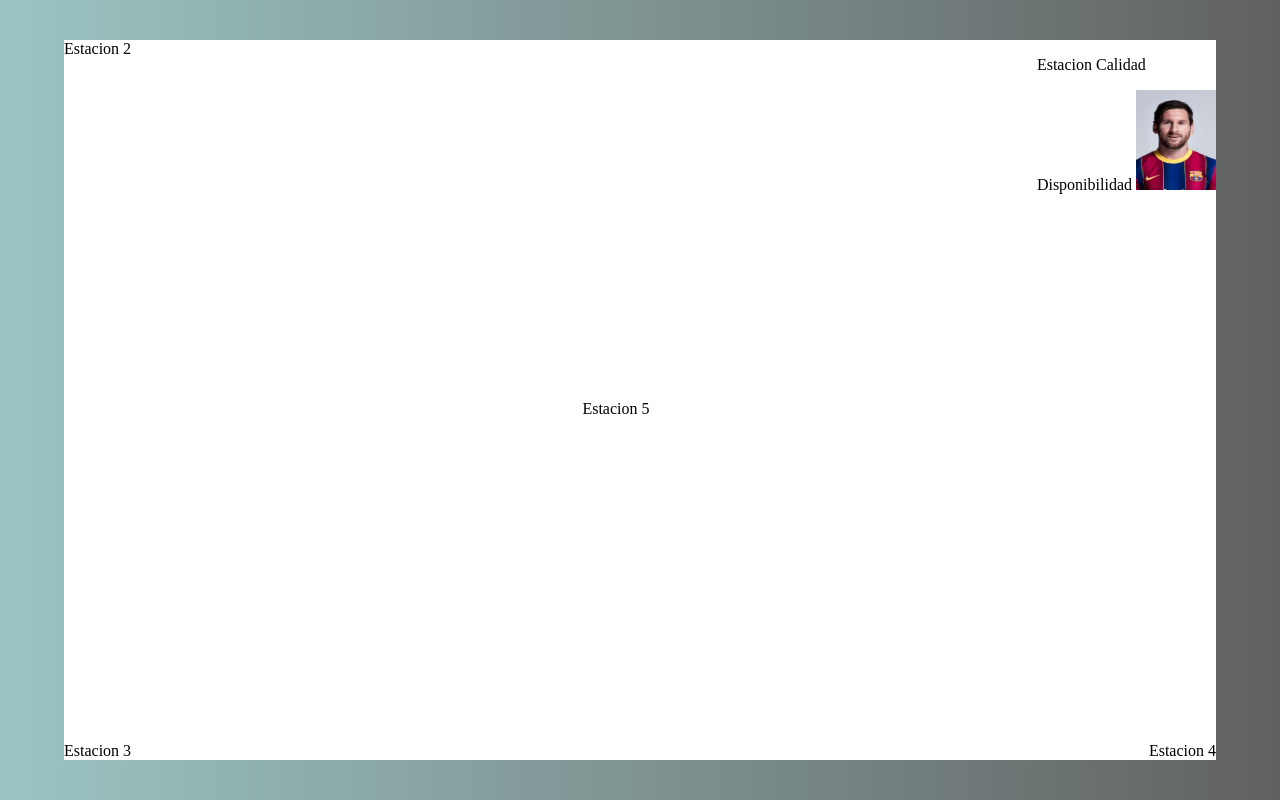
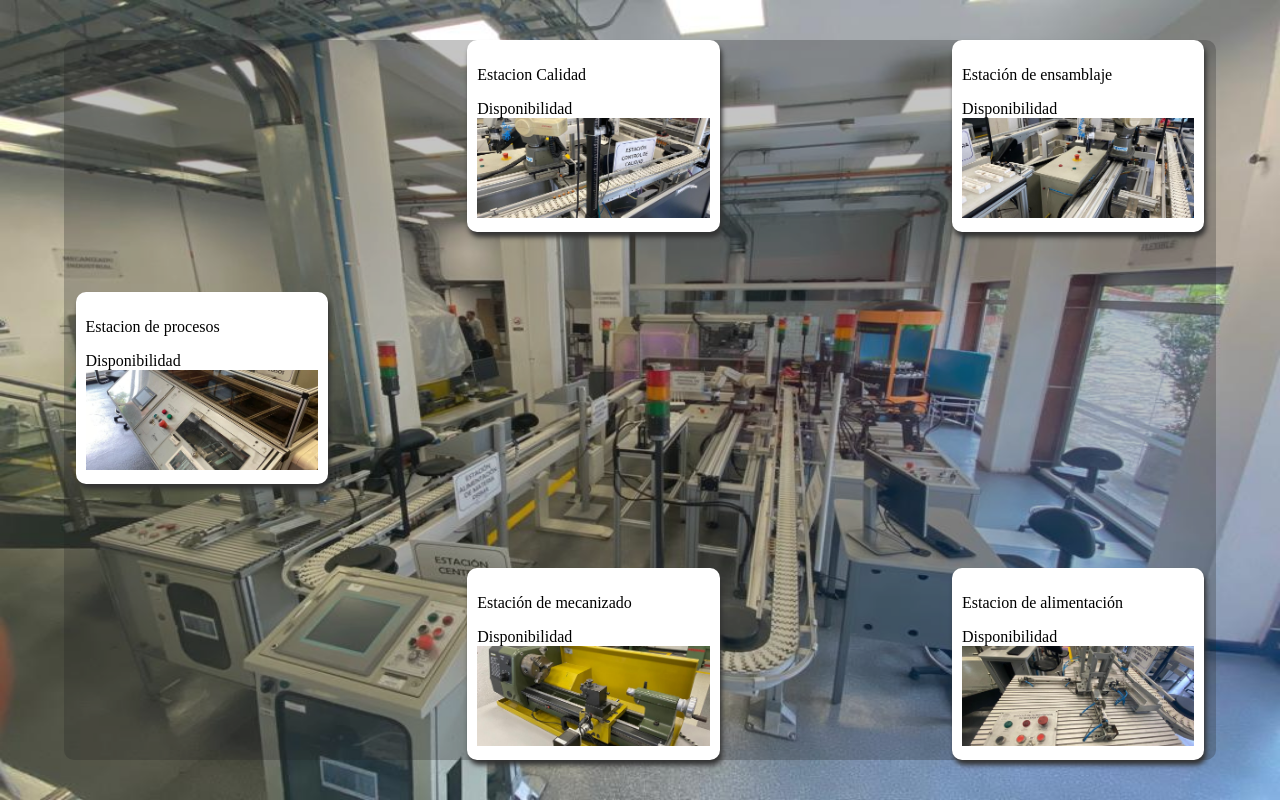
Before and after one commit to andresflorez16/plc-web, a plain HTML site: page index.html in a window 1280 px wide. Drawn offline with Linux system fonts and the light colour scheme.

Commit message:
layout styles

```diff
--- a/index.html
+++ b/index.html
@@ -11,14 +11,30 @@
       <div class="layout">
           <div class="content">
               <div class="station1">
-                  <p>Estacion Calidad</p>
+                  <p>Estación de ensamblaje</p>
                   <span>Disponibilidad</span>
-                  <img id="imgStation1" src="MESSI.jpg" />
+                  <img class="imgStation1" src="/imgs/ensamblaje.jpeg" />
               </div>
-              <div class="station2">Estacion 2</div>
-              <div class="station3">Estacion 3</div>
-              <div class="station4">Estacion 4</div>
-              <div class="station5">Estacion 5</div>
+              <div class="station2">
+                <p>Estacion Calidad</p>
+                <span>Disponibilidad</span>
+                <img class="imgStation1" src="/imgs/calidad.jpeg" />
+              </div>
+              <div class="station3">
+                <p>Estación de mecanizado</p>
+                <span>Disponibilidad</span>
+                <img class="imgStation1" src="/imgs/mecanizado.jpeg" />
+              </div>
+              <div class="station4">
+                <p>Estacion de alimentación</p>
+                <span>Disponibilidad</span>
+                <img class="imgStation1" src="/imgs/alimentacion.jpeg" />
+              </div>
+              <div class="station5">
+                <p>Estacion de procesos</p>
+                <span>Disponibilidad</span>
+                <img class="imgStation1" src="/imgs/procesos.jpeg" />
+              </div>
           </div>
       </div>
 	</body>
--- a/style.css
+++ b/style.css
@@ -1,14 +1,14 @@
 body {
 	margin: 0;
 	padding: 0;
-	background: #616161;  /* fallback for old browsers */
-	background: -webkit-linear-gradient(to right, #9bc5c3, #616161);  /* Chrome 10-25, Safari 5.1-6 */
-	background: linear-gradient(to right, #9bc5c3, #616161); /* W3C, IE 10+/ Edge, Firefox 16+, Chrome 26+, Opera 12+, Safari 7+ */
 	display: flex;
 	justify-content: center;
 	align-items: center;
 	height: 100vh;
-	width: 100vw;
+	width: 100%;
+	background-image: url('/imgs/background.jpeg');
+	background-repeat: no-repeat;
+	background-size: 100% 100%;
 }
 
 .layout {
@@ -21,7 +21,8 @@ body {
 
 .content {
 	position: relative;
-	background-color: #fff;
+	background-color: #2224;
+	border-radius: 10px;
 	width: 100%;
 	height: 100%;
 }
@@ -31,31 +32,52 @@ body {
 }
 
 .station1 {
-	right: 0;
+  background-color: #fff;
+	padding: 10px;
+	border-radius: 10px;
+	box-shadow: 2px 5px 5px #333;
+	right: 1%;
 	top: 0;
 }
 
-#imgStation1 {
-	width: 80px;
+.imgStation1 {
+	width: 100%;
 	height: 100px;
+	object-fit: cover;
 }
 
 .station2 {
-	left: 0;
+  background-color: #fff;
+	padding: 10px;
+	box-shadow: 2px 5px 5px #333;
+	border-radius: 10px;
+	left: 35%;
 	top: 0;
 }
 
 .station3 {
-	left: 0;
+  background-color: #fff;
+	padding: 10px;
+	border-radius: 10px;
+	box-shadow: 2px 5px 5px #333;
+	left: 35%;
 	bottom: 0;
 }
 
 .station4 {
-	right: 0;
+  background-color: #fff;
+	padding: 10px;
+	border-radius: 10px;
+	box-shadow: 2px 5px 5px #333;
+	right: 1%;
 	bottom: 0;
 }
 
 .station5 {
-	top: 50%;
-	left: 45%;
+  background-color: #fff;
+	padding: 10px;
+	border-radius: 10px;
+	box-shadow: 2px 5px 5px #333;
+	top: 35%;
+	left: 1%;
 }
```
Also changed, not shown: MESSI.jpg (deleted), imgs/alimentacion.jpeg (added), imgs/background.jpeg (added), imgs/calidad.jpeg (added), imgs/ensamblaje.jpeg (added), imgs/mecanizado.jpeg (added), imgs/procesos.jpeg (added).
